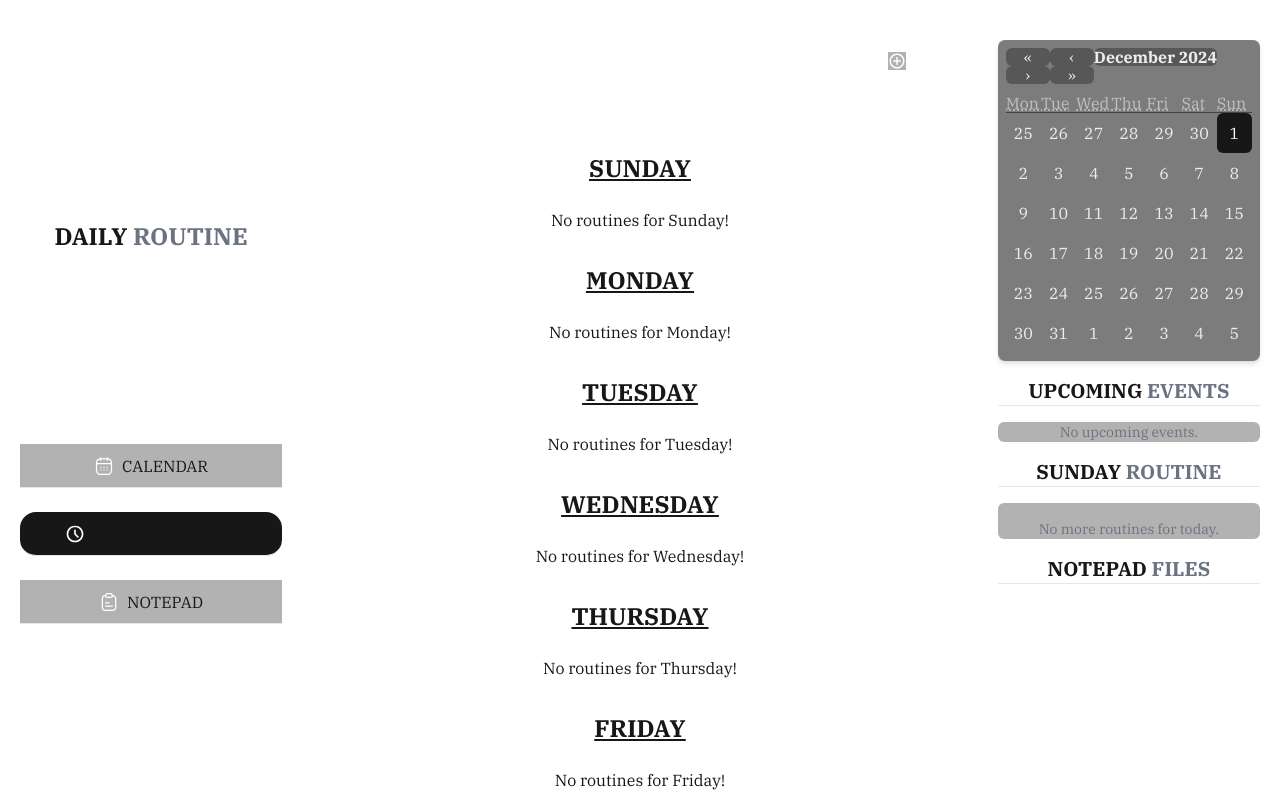
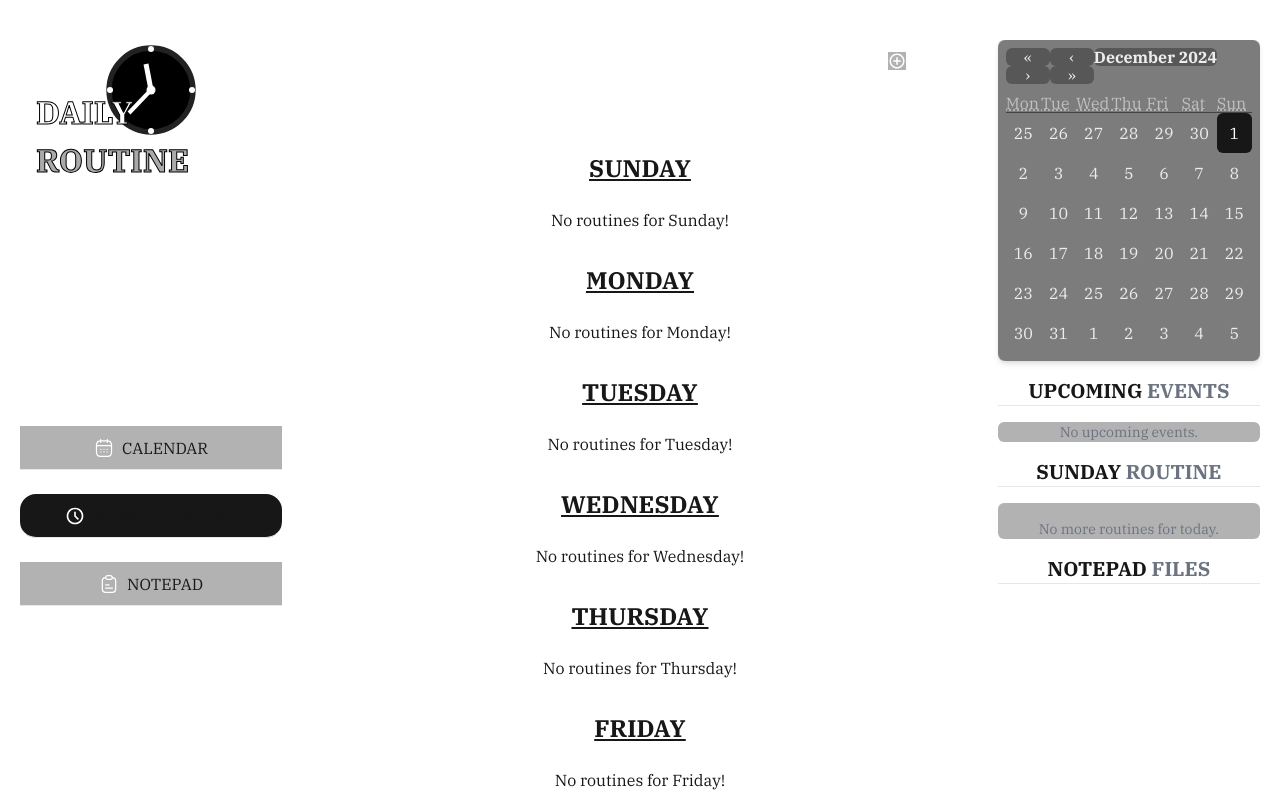
Before and after one commit to SandeebAdhikari/Daily_Routine_App, a Next.js app: page /routine in a window 1280 px wide. Shown: the top 800 px of the page. Built offline with nearby package versions, Linux system fonts and the light colour scheme.

Commit message:
add new logo and fix dimension for sidebar

```diff
--- a/components/Sidebar.tsx
+++ b/components/Sidebar.tsx
@@ -43,20 +43,54 @@ const Sidebar: React.FC<SidebarProps> = ({ side }) => {
   });
 
   return (
-    <div className="w-[429px] h-[800px] flex flex-col items-center mx-5">
+    <div className="w-[429px] min-h-screen flex flex-col items-center mx-5">
       {side === "left" && (
-        <div className="w-full flex flex-col items-center">
-          <Image
-            src="/icons/sa-favicon-black.svg"
-            alt="logo"
-            width={200}
-            height={200}
-            className="invert"
-          />
-          <h1 className="mt-5 w-full text-2xl text-center font-bold">
-            DAILY <span className="text-gray-500">ROUTINE</span>
-          </h1>
-          <div className="mt-48 w-full flex flex-col gap-6">
+        <div className="mt-10 w-full h-full flex flex-col items-center justify-between   ">
+          <div className="relative w-full flex items-center justify-center">
+            <Link href={"/signIn"}>
+              <svg
+                xmlns="http://www.w3.org/2000/svg"
+                viewBox="0 0 100 100"
+                width="100px"
+                height="100px"
+              >
+                <g transform="translate(26, 28) scale([0.5, 0.5,0.5, 0.5])">
+                  <circle style={{ fill: "#ffffff" }} cx="50" cy="50" r="48" />
+                  <circle style={{ fill: "#000000" }} cx="50" cy="50" r="44" />
+                  <circle
+                    style={{
+                      strokeWidth: "4pt",
+                      stroke: "#222222",
+                      fill: "none",
+                    }}
+                    cx="50"
+                    cy="50"
+                    r="42"
+                  />
+                  <g style={{ fill: "#ffffff" }}>
+                    <circle cx="50" cy="9" r="3" />
+                    <circle cx="91" cy="50" r="3" />
+                    <circle cx="50" cy="91" r="3" />
+                    <circle cx="9" cy="50" r="3" />
+                  </g>
+                  <path
+                    style={{ stroke: "#ffffff", strokeWidth: 5, fill: "none" }}
+                    d="M 50 50 45 24"
+                  />
+                  <path
+                    style={{ stroke: "#ffffff", strokeWidth: 4, fill: "none" }}
+                    d="M 50 50 28 73"
+                  />
+                  <circle style={{ fill: "#ffffff" }} cx="50" cy="50" r="4.5" />
+                </g>
+              </svg>
+            </Link>
+            <h1 className="absolute top-12 text-[32px] text-white ml-4 font-bold text-stroke">
+              DAILY <span className="text-[#aaaaaa] font-bold">ROUTINE</span>
+            </h1>
+          </div>
+
+          <div className=" w-full flex flex-col gap-6">
             <Link
               href="/calendar"
               className={`p-2 h-[44px]  text-center inline-flex gap-2 justify-center items-center  ${
@@ -105,13 +139,15 @@ const Sidebar: React.FC<SidebarProps> = ({ side }) => {
               />
               NOTEPAD
             </Link>
+          </div>
+          <div className="w-full items-center justify-center">
             <Link
               href="/signIn"
-              className={`mt-64 p-2 h-[44px]  text-center inline-flex gap-2 justify-center items-center ${
+              className={`w-full p-2 h-[44px]  text-center inline-flex gap-2 justify-center items-center ${
                 pathname === "/signIN"
                   ? "rounded-2xl bg-[#171717]"
                   : "hover:rounded-2xl hover:bg-[#171717] bg-black/30"
-              } border-b`}
+              } mb-4 border-b`}
             >
               Log Out
             </Link>
```
